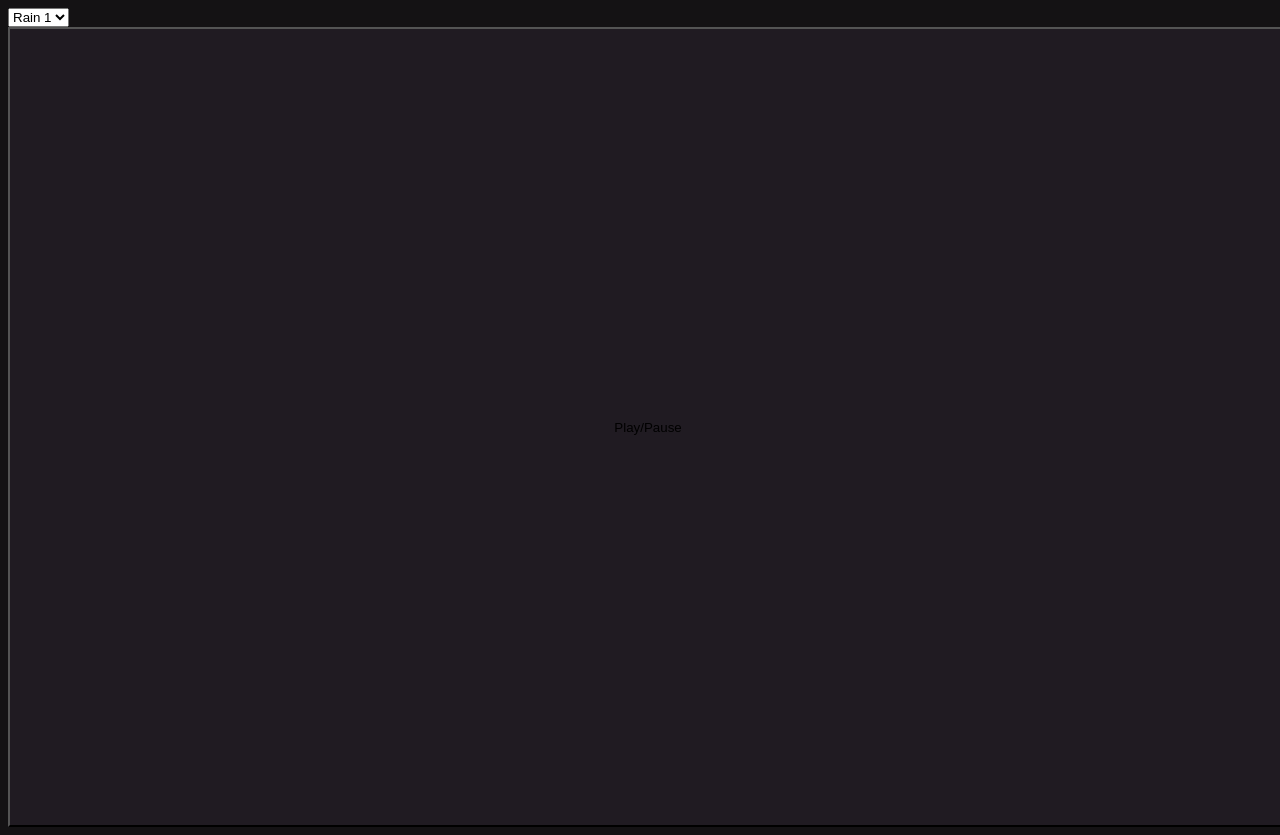
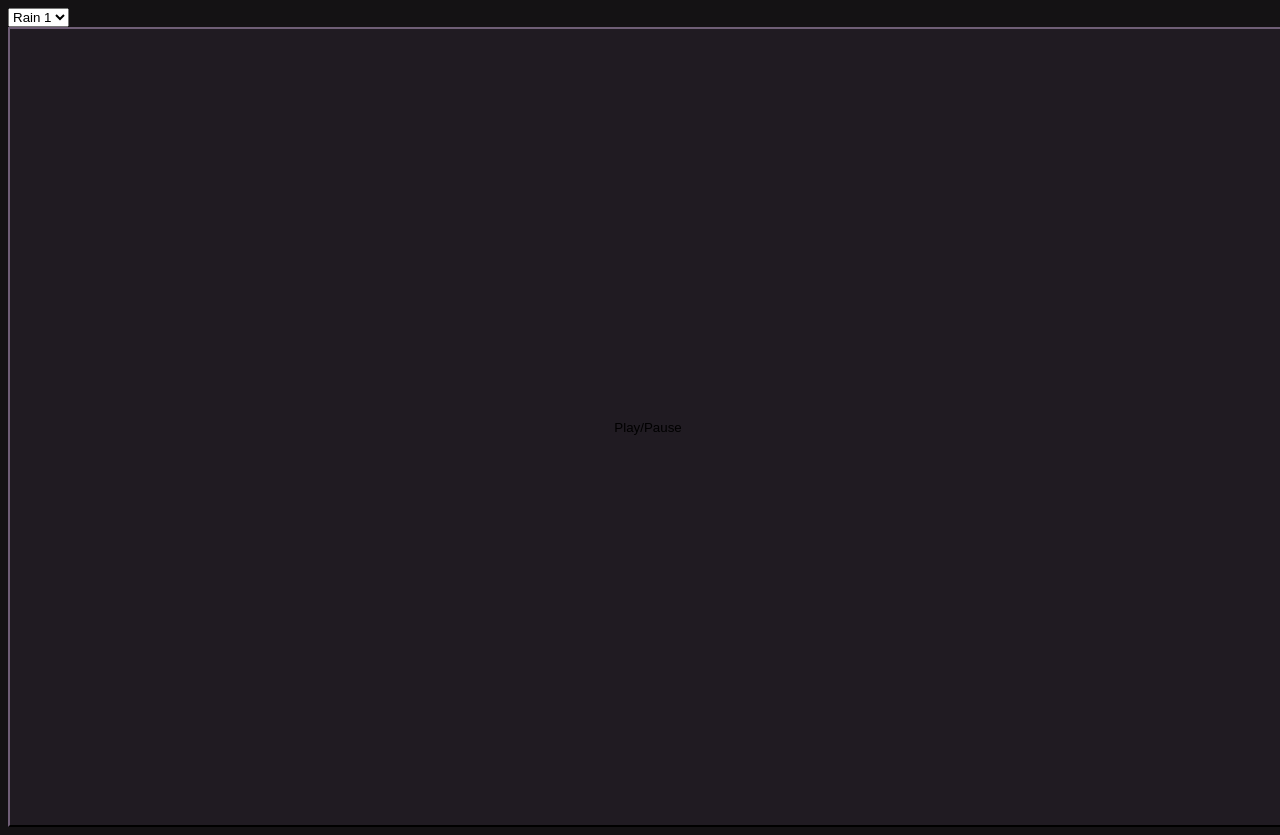
Before and after one commit to JadeJ888/SAP, a plain HTML site: page index.html in a window 1280 px wide. Drawn offline with Linux system fonts and the light colour scheme.

Commit message:
Made minor visual tweaks

```diff
--- a/index.html
+++ b/index.html
@@ -1,7 +1,6 @@
 <!doctype html>
 <html>
     <body style="background-color:rgb(20, 18, 20);">
-
         <select name="Sounds" id="rain-dropdown" onchange="handleSound()">
             <option value="sanctuary">Rain 1</option>
             <option value="test">Rain 2</option>
@@ -10,7 +9,7 @@
 
         </select>
 
-        <button style="width: 100vw; height: 100vh; background:#201b22;" onclick="handlePlay()" type="button">Play/Pause</button>
+        <button style="width: 100vw; height: 100vh; background:#201b22; border-color: #201b22;" onclick="handlePlay()" type="button">Play/Pause</button>
 
         <audio loop id="audioSource" width="1" height="1">
             <source src="/audio/sanctuary.mp3" type="audio/mpeg">
```
